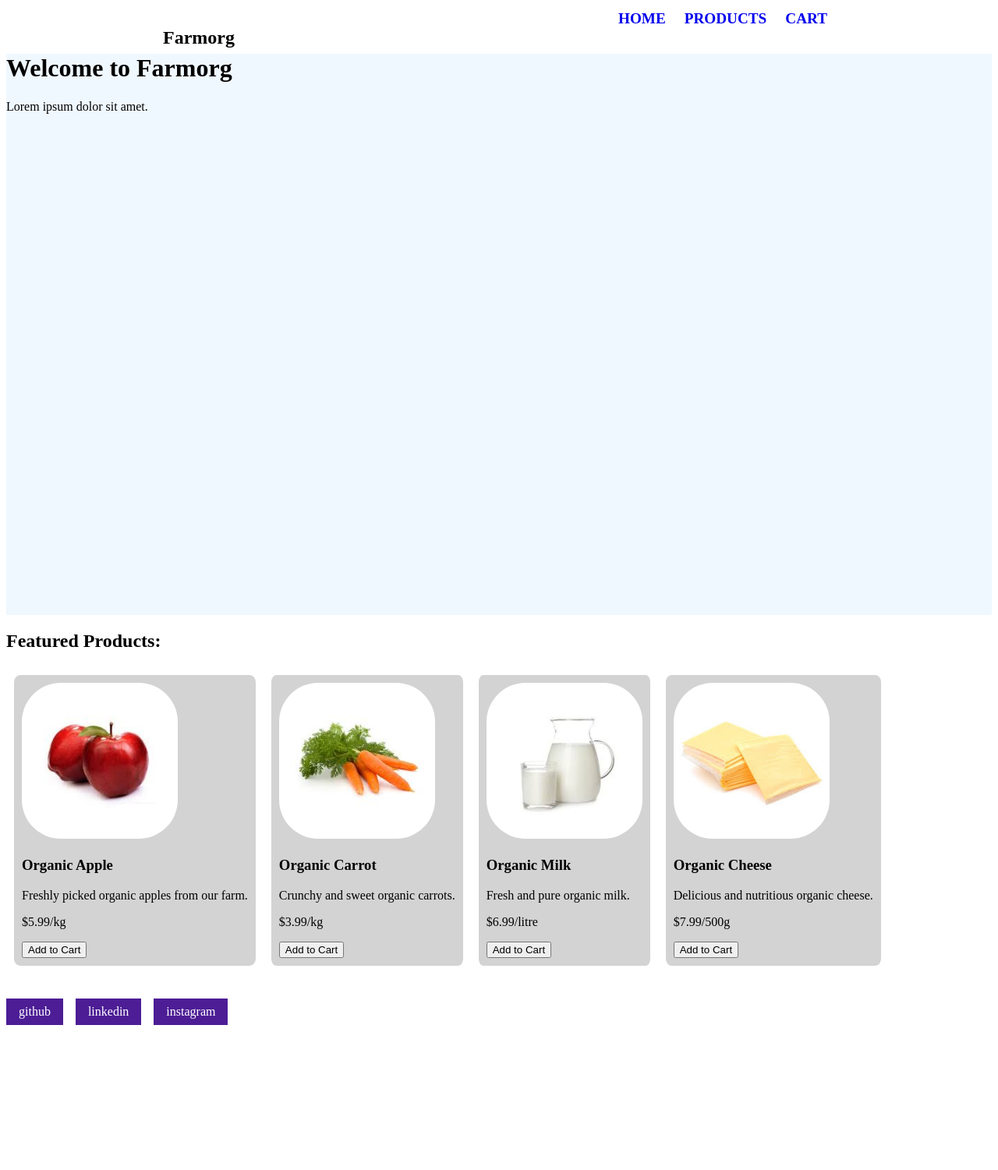
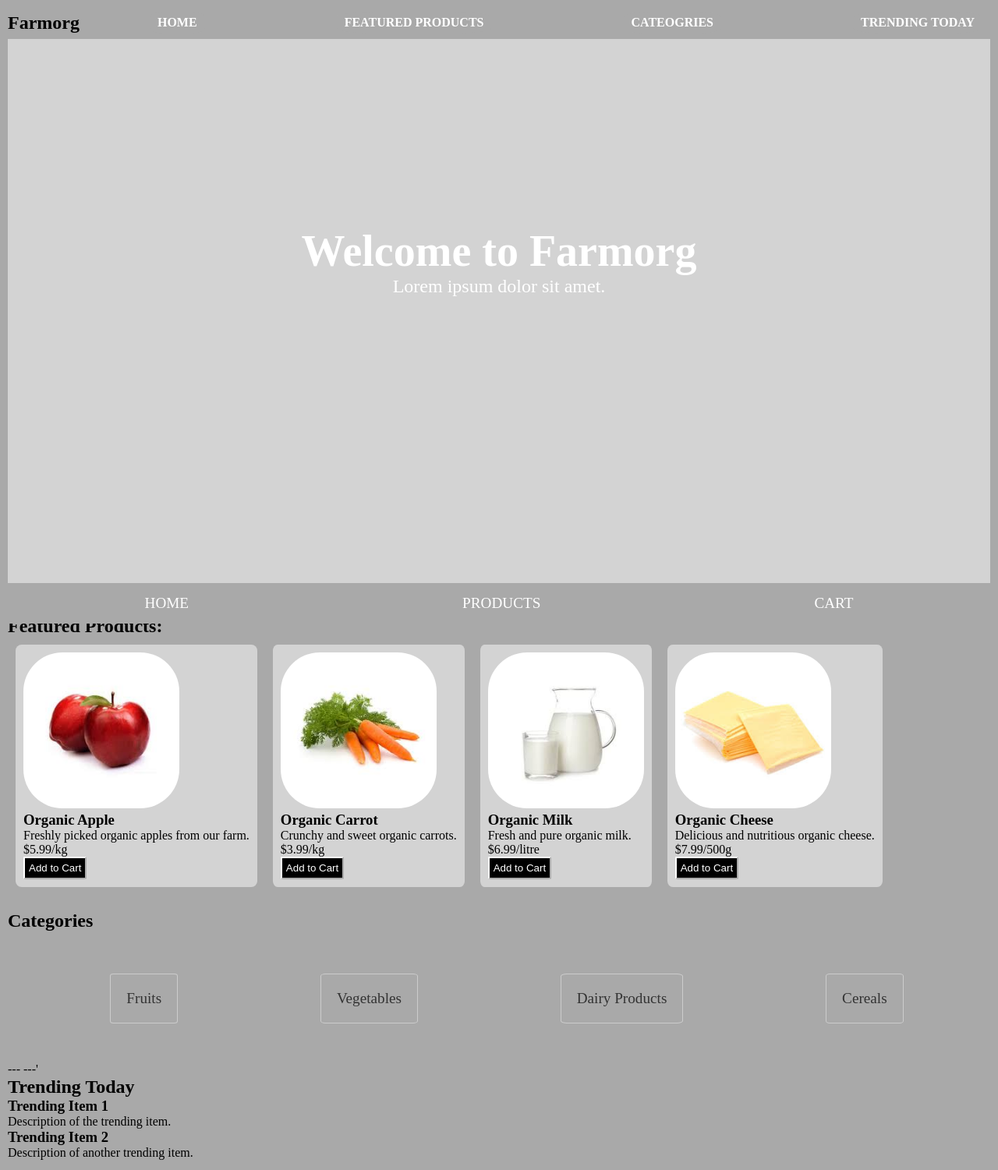
Before and after one commit to Lavishtyagi45/farmorg, an Astro site: page / in a window 1280 px wide. Shown: the top 1501 px of the page at 78% size. Before the commit the page ends 1323 px from the top, so only its background shows below. Built offline with nearby package versions, Linux system fonts and the light colour scheme; Astro itself is replaced by a stand-in of ours.

Commit message:
improving Farmorg

```diff
--- /dev/null
+++ b/src/components/BottomNavigation.astro
@@ -0,0 +1,7 @@
+---
+---
+<div class="bottom-nav">
+    <a href="/">Home</a>
+    <a href="/products/">Products</a>
+    <a href="/cart/">Cart</a>
+</div>
--- /dev/null
+++ b/src/components/Cateogry.astro
@@ -0,0 +1,46 @@
+---
+---
+
+
+<h2>Categories</h2>
+<ul class="categories">
+  <li><a href="/products/Fruits/">Fruits</a></li>
+  <li><a href="/products/Vegetables/">Vegetables</a></li>
+  <li><a href="/products/DairyProducts/">Dairy Products</a></li>
+  <li><a href="/products/Cereals">Cereals</a></li>
+</ul>
+
+
+<style>
+    .categories {
+        list-style: none;
+        padding: 20px;
+        display: flex;
+        justify-content: space-around;
+        margin-top: 1.5rem;
+        margin-left: 20px;
+        overflow-x: auto;
+    }
+
+    .categories li {
+        margin:0;
+    }
+
+    .categories a {
+        text-decoration: none;
+        color: #333;
+        border: 1px solid #ccc;
+        padding: 20px;
+        margin: 10px;
+        display: block;
+        text-align: center;
+        border-radius: 5%;
+        width:fit-content;
+        font-size: larger;
+    }
+
+    .categories a:hover {
+        background-color: #000;
+        color: #fff;
+    }
+</style>
--- a/src/components/Header.astro
+++ b/src/components/Header.astro
@@ -6,7 +6,7 @@ import Navigation from './Navigation.astro';
 <header>
     <nav>
         <h1>Farmorg</h1>
-        <Navigation/>
+        <Navigation />
         <Hamburger/>
     </nav>
 </header>
@@ -15,21 +15,26 @@ import Navigation from './Navigation.astro';
     nav{
         display: flex;
         justify-content:space-around;
-        align-items:center;
+        padding: 5px 10px;
+        margin: 0%;
+        text-align: center;
+        align-items: center;
     }
+
     header{
         padding: 0%;
         margin: 0%;
         height: 5vh;
-        text-align: center;
     }
 
-    @media screen and (max-width: 636px) {
+    @media screen and (max-width: 850px) {
         nav{
             justify-content: space-between;
+            align-items: start;
         }
         h1{
-            padding-right:20px;
+            padding-right:100px;
+            padding-left: 10px;
         }
     }
 </style>
--- a/src/components/Navigation.astro
+++ b/src/components/Navigation.astro
@@ -2,6 +2,7 @@
 ---
 <div class="nav-links">
     <a href="/">Home</a>
-    <a href="/products/">Products</a>
-    <a href="/cart/">Cart</a>
+    <a href="#Featured">Featured Products</a>
+    <a href="#Cateogries">Cateogries</a>
+    <a href="#Trending">Trending Today</a>
 </div>
--- a/src/components/ProductCard.astro
+++ b/src/components/ProductCard.astro
@@ -26,5 +26,10 @@ const { title, description, image, price } = Astro.props;
 
      button{
       cursor: pointer;
+      border-radius: 5%;
+      border-color: white;
+      padding: 5px;
+      background-color: #000000;
+      color: white;
      }
 </style>
--- /dev/null
+++ b/src/components/TrendingToday.astro
@@ -0,0 +1,15 @@
+---
+
+---'
+<h2>Trending Today</h2>
+<div class="trending-today">
+  <!-- Trending items go here -->
+  <div class="trending-item">
+    <h3>Trending Item 1</h3>
+    <p>Description of the trending item.</p>
+  </div>
+  <div class="trending-item">
+    <h3>Trending Item 2</h3>
+    <p>Description of another trending item.</p>
+  </div>
+</div>
--- a/src/layouts/BaseLayout.astro
+++ b/src/layouts/BaseLayout.astro
@@ -1,7 +1,7 @@
 ---
-import Header from '../components/Header.astro';
 import Footer from '../components/Footer.astro';
 import '../styles/global.css';
+import BottomNavigation from '../components/BottomNavigation.astro';
 const {pageTitle} = Astro.props;
 ---
 <html lang="en">
@@ -13,10 +13,10 @@ const {pageTitle} = Astro.props;
     <title>{pageTitle}</title>
   </head>
   <body>
-    <Header />
     <h1>{pageTitle}</h1>
     <slot/>
     <Footer />
+    <BottomNavigation />
     <script>
       import "../scripts/menu.js";
     </script>
--- a/src/pages/cart.astro
+++ b/src/pages/cart.astro
@@ -1,7 +1,6 @@
 ---
 import BaseLayout from '../layouts/BaseLayout.astro';
 const pageTitle = "Shopping Cart";
-
 
 ---
 <BaseLayout>
--- a/src/pages/index.astro
+++ b/src/pages/index.astro
@@ -1,25 +1,53 @@
 ---
+import Header from '../components/Header.astro';
 import BaseLayout from '../layouts/BaseLayout.astro';
 
 import FeaturedProduct from '../components/FeaturedProduct.astro';
-
+import Cateogry from '../components/Cateogry.astro';
+import TrendingToday from '../components/TrendingToday.astro';
 
 const pageTitle = "Farmorg";
 
 ---
 <BaseLayout>
-  <main>
-    <h1>Welcome to Farmorg</h1>
-    <p>Lorem ipsum dolor sit amet.</p>
-  </main>
-  <FeaturedProduct/>
+  <Header/>
+  <section>
+    <main>
+      <h1>Welcome to Farmorg</h1>
+      <p>Lorem ipsum dolor sit amet.</p>
+    </main>
+  </section>
+
+  <section id="Featured">
+  <FeaturedProduct />
+</section>
+<section id="Cateogries">
+  <Cateogry />
+
+</section>
+<section id="Trending">
+  <TrendingToday />
+</section>
 
 </BaseLayout>
 
 
-  <style>
+<style>
   main{
     height: 90vh;
-    background-color: aliceblue;
+    background-color:lightgrey;
+    color:white;
+    text-align: center;
+  }
+  main h1{
+    padding-top: 30vh;
+    font-size:3.5rem;
+  }
+  main p{
+    font-size: x-large;
+  }
+
+  section{
+    padding: 10px;
   }
 </style>
--- a/src/pages/products.astro
+++ b/src/pages/products.astro
@@ -1,80 +1,23 @@
 ---
-import ProductCard from '../components/ProductCard.astro';
 import BaseLayout from '../layouts/BaseLayout.astro';
+
 const pageTitle = "Organic Farming Products";
 
-import tomatoImage from '../assets/Tomato.jpeg';
-import potatoImage from '../assets/Potato.jpeg';
-import appleImage from '../assets/Apple.jpeg';
-import mangoImage from '../assets/Mango.jpeg';
-import grapesImage from '../assets/Grapes.jpeg';
-import bananaImage from '../assets/Banana.jpeg';
-import orangeImage from '../assets/Orange.jpeg';
-import carrotImage from '../assets/Carrot.jpeg';
-import Milk from '../assets/Milk.jpeg';
-import Cheese from '../assets/Cheese.jpeg';
-
-
+import Fruits from './products/Fruits.astro';
+import Vegetables from './products/Vegetables.astro';
+import DairyProducts from './products/DairyProducts.astro';
 ---
 
 <BaseLayout>
   <h1>All Products</h1>
   <section>
-    <h2> Fruits </h2>
-    <div>
-    <ProductCard
-      title="Organic Apple"
-      description="Freshly picked organic apples from our farm."
-      image={appleImage}
-      price="$5.99/kg"
-    />
-    <ProductCard
-      title="Organic Banana"
-      description="Sweet and nutritious organic bananas."
-      image={bananaImage}
-      price="$3.99/kg"
-    />
-    <ProductCard
-    title="Organic Mango"
-    description="Juicy and delicious organic mangoes."
-    image={mangoImage}
-    price="$4.99/kg"
-    />
-    </div>
+    <Fruits />
   </section>
   <section>
-    <h2> Vegetables </h2>
-    <div>
-    <ProductCard
-      title="Organic Carrot"
-      description="Crunchy and sweet organic carrots."
-      image={carrotImage}
-      price="$3.99/kg"
-    />
-    <ProductCard
-      title="Organic Tomato"
-      description="Fresh and healthy organic tomato."
-      image={tomatoImage}
-      price="$4.99/kg"
-    />
-    </div>
+     <Vegetables />
   </section>
   <section>
-    <h2> Dairy Products </h2>
-    <div>
-    <ProductCard
-      title="Organic Milk"
-      description="Fresh and pure organic milk."
-      image={Milk}
-      price="$6.99/litre"
-    />
-    <ProductCard
-      title="Organic Cheese"
-      description="Delicious and nutritious organic cheese."
-      image={Cheese}
-      price="$7.99/500g"
-    />
-    </div>
+     <DairyProducts />
   </section>
 
 </BaseLayout>
@@ -84,9 +27,4 @@ import Cheese from '../assets/Cheese.jpeg';
     margin: 10px;
     overflow-x: hidden;
   }
-  section div{
-    display: flex;
-    overflow-x:scroll;
-  }
-
 </style>
--- /dev/null
+++ b/src/pages/products/DairyProducts.astro
@@ -0,0 +1,29 @@
+---
+import ProductCard from "../../components/ProductCard.astro";
+import Milk from '../../assets/Milk.jpeg';
+import Cheese from '../../assets/Cheese.jpeg';
+---
+
+<h2> Dairy Products </h2>
+    <div>
+    <ProductCard
+      title="Organic Milk"
+      description="Fresh and pure organic milk."
+      image={Milk}
+      price="$6.99/litre"
+    />
+    <ProductCard
+      title="Organic Cheese"
+      description="Delicious and nutritious organic cheese."
+      image={Cheese}
+      price="$7.99/500g"
+    />
+    </div>
+
+
+    <style>
+        div{
+       display: flex;
+       overflow-x:scroll;
+     }
+   </style>
--- /dev/null
+++ b/src/pages/products/Fruits.astro
@@ -0,0 +1,36 @@
+---
+import ProductCard from '../../components/ProductCard.astro';
+
+import appleImage from '../../assets/Apple.jpeg';
+import mangoImage from '../../assets/Mango.jpeg';
+import grapesImage from '../../assets/Grapes.jpeg';
+import bananaImage from '../../assets/Banana.jpeg';
+---
+<h2> Fruits </h2>
+<div>
+<ProductCard
+  title="Organic Apple"
+  description="Freshly picked organic apples from our farm."
+  image={appleImage}
+  price="$5.99/kg"
+/>
+<ProductCard
+  title="Organic Banana"
+  description="Sweet and nutritious organic bananas."
+  image={bananaImage}
+  price="$3.99/kg"
+/>
+<ProductCard
+title="Organic Mango"
+description="Juicy and delicious organic mangoes."
+image={mangoImage}
+price="$4.99/kg"
+/>
+</div>
+
+<style>
+    div{
+   display: flex;
+   overflow-x:scroll;
+ }
+</style>
--- /dev/null
+++ b/src/pages/products/Vegetables.astro
@@ -0,0 +1,28 @@
+---
+import ProductCard from "../../components/ProductCard.astro";
+
+import tomatoImage from '../../assets/Tomato.jpeg';
+import carrotImage from '../../assets/Carrot.jpeg';
+---
+<h2> Vegetables </h2>
+    <div>
+    <ProductCard
+      title="Organic Carrot"
+      description="Crunchy and sweet organic carrots."
+      image={carrotImage}
+      price="$3.99/kg"
+    />
+    <ProductCard
+      title="Organic Tomato"
+      description="Fresh and healthy organic tomato."
+      image={tomatoImage}
+      price="$4.99/kg"
+    />
+    </div>
+
+    <style>
+        div{
+       display: flex;
+       overflow-x:scroll;
+     }
+   </style>
--- a/src/styles/global.css
+++ b/src/styles/global.css
@@ -1,37 +1,49 @@
-/* nav styles */
+* {
+  margin: 0;
+  padding: 0;
+  box-sizing: border-box;
+}
+
+body{
+  background-color:darkgrey;
+}
+
 .hamburger {
-    padding-right: 20px;
+  padding: 10px 20px 0;
   cursor: pointer;
 }
 
 .hamburger .line {
   display: block;
   width: 40px;
-    height: 5px;
+  height: 2px;
   margin-bottom: 10px;
-    background-color: #4c1d95;
+  background-color: #000;
 }
 
 .nav-links {
   width: 100%;
-    background-color: #ffffff;
   display: none;
-    margin: 0;
-    height: 10vh;
+  position: static;
+  justify-content: space-around;
 }
 
 .nav-links a {
   display: block;
   text-align: center;
-    padding: 10px 0;
+  padding: 10px;
+  margin: 10px;
   text-decoration: none;
-    font-size: 1.2rem;
+  font-size: 1rem; /* corrected */
   font-weight: bold;
   text-transform: uppercase;
+  background-color: darkgrey;
+  color: #ffffff;
 }
 
-  .nav-links a:hover, a:focus {
-    background:#4c1d95;
+.nav-links a:hover,
+.nav-links a:focus {
+  background: #000;
   color: #ffffff;
 }
 
@@ -39,13 +51,43 @@
   display: unset;
 }
 
-  @media screen and (min-width: 636px) {
+.bottom-nav {
+  background-color: darkgrey;
+  padding: 10px;
+  position: fixed;
+  bottom: 0;
+  width: 100%;
+  display: flex;
+  justify-content: space-around;
+}
+
+.bottom-nav a {
+  text-decoration: none;
+  text-transform: uppercase;
+  color: #ffffff;
+  padding: 5px;
+  border-radius: 5%;
+  font-size: larger;
+}
+
+.bottom-nav a:hover,
+.bottom-nav a:focus {
+  background: #000;
+  color: #ffffff;
+  padding: 5px;
+}
+
+@media screen and (min-width: 850px) {
   .nav-links {
     margin-left: 5em;
     display: block;
     position: static;
-      width: auto;
+    width: 100%;
     background: none;
+    justify-content: space-between;
+    display: -webkit-box; /* add vendor prefix */
+    display: -webkit-flex; /* add vendor prefix */
+    display: -ms-flexbox; /* add vendor prefix */
   }
 
   .nav-links a {
```
Also changed, not shown: src/scripts/menu.js (line endings or trailing spaces). Lines whose indentation alone changed are shown as unchanged.
